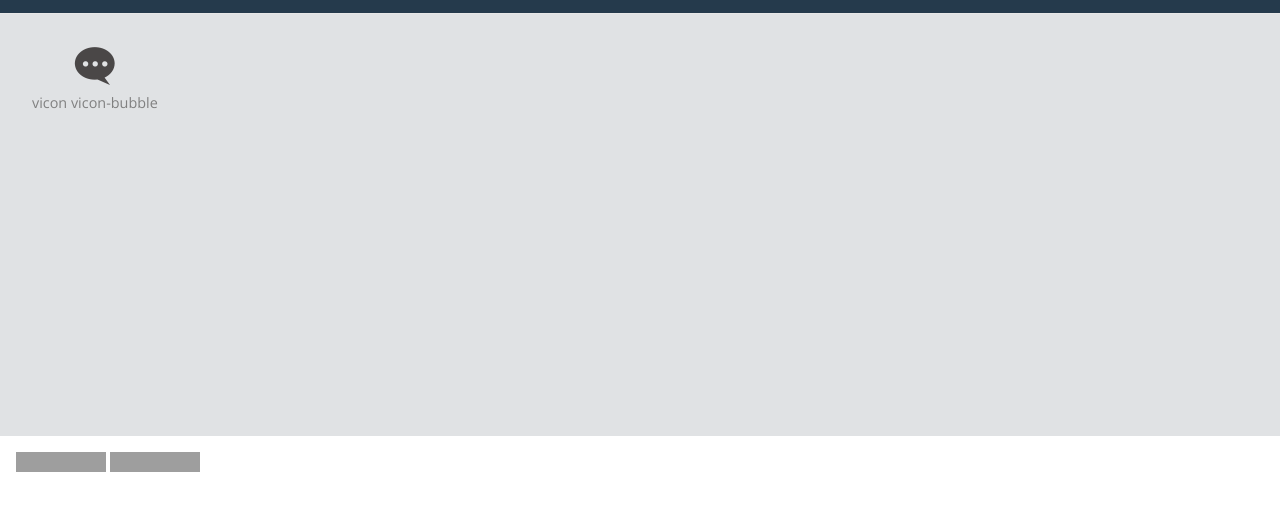
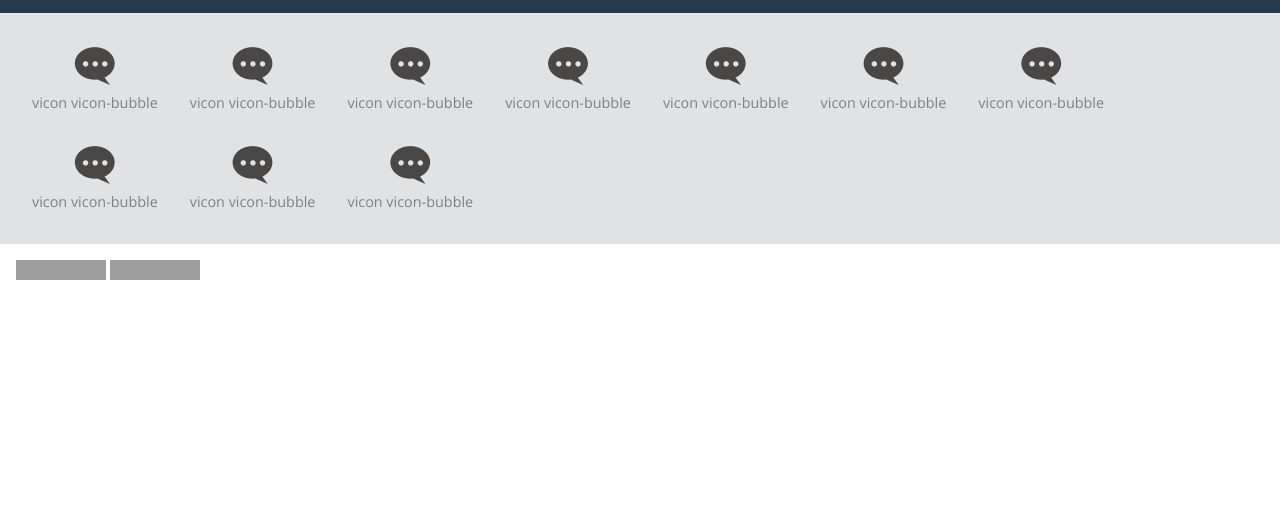
Before and after one commit to viadeo/tetra-icons, a plain HTML site: page index.html in a window 1280 px wide. Shown: the part 108-618 px from the top of the page. Drawn offline with nearby package versions, Linux system fonts and the light colour scheme; grey boxes are pictures that could not be loaded.

Commit message:
Center cols

```diff
--- a/css/main.css
+++ b/css/main.css
@@ -455,7 +455,7 @@ body {
 
 @media screen and (max-width: 480px) {
   .header .title {
-    font-size: 2.5rem;
+    font-size: 2.7rem;
   }
 }
 
@@ -476,7 +476,6 @@ body {
 }
 
 .row {
-  min-height: 390px;
   background: #e0e2e4;
   padding: 1rem;
   display: -webkit-flex;
@@ -488,6 +487,17 @@ body {
   -webkit-justify-content: left;
       -ms-flex-pack: left;
           justify-content: left;
+  -webkit-align-items: center;
+      -ms-flex-align: center;
+          align-items: center;
+}
+
+@media screen and (max-width: 480px) {
+  .row {
+    -webkit-justify-content: space-around;
+        -ms-flex-pack: distribute;
+            justify-content: space-around;
+  }
 }
 
 .column {
--- a/index.html
+++ b/index.html
@@ -17,6 +17,51 @@
               <span class="column__icon-className">vicon vicon-bubble</span>
             </div>
 
+            <div class="column">
+              <i class="column__icon vicon vicon-bubble"></i><br />
+              <span class="column__icon-className">vicon vicon-bubble</span>
+            </div>
+
+            <div class="column">
+              <i class="column__icon vicon vicon-bubble"></i><br />
+              <span class="column__icon-className">vicon vicon-bubble</span>
+            </div>
+
+            <div class="column">
+              <i class="column__icon vicon vicon-bubble"></i><br />
+              <span class="column__icon-className">vicon vicon-bubble</span>
+            </div>
+
+            <div class="column">
+              <i class="column__icon vicon vicon-bubble"></i><br />
+              <span class="column__icon-className">vicon vicon-bubble</span>
+            </div>
+
+            <div class="column">
+              <i class="column__icon vicon vicon-bubble"></i><br />
+              <span class="column__icon-className">vicon vicon-bubble</span>
+            </div>
+
+            <div class="column">
+              <i class="column__icon vicon vicon-bubble"></i><br />
+              <span class="column__icon-className">vicon vicon-bubble</span>
+            </div>
+
+            <div class="column">
+              <i class="column__icon vicon vicon-bubble"></i><br />
+              <span class="column__icon-className">vicon vicon-bubble</span>
+            </div>
+
+            <div class="column">
+              <i class="column__icon vicon vicon-bubble"></i><br />
+              <span class="column__icon-className">vicon vicon-bubble</span>
+            </div>
+
+            <div class="column">
+              <i class="column__icon vicon vicon-bubble"></i><br />
+              <span class="column__icon-className">vicon vicon-bubble</span>
+            </div>
+
         </main>
         <footer class='footer'>
           <iframe class="github-btn" src="https://ghbtns.com/github-btn.html?user=viadeo&repo=tetra-icons&type=watch&count=true&v=2"
```
Also changed, not shown: fonts/viadeoicons.ttf, fonts/viadeoicons.woff, fonts/viadeoicons.woff2, 1 other file.
